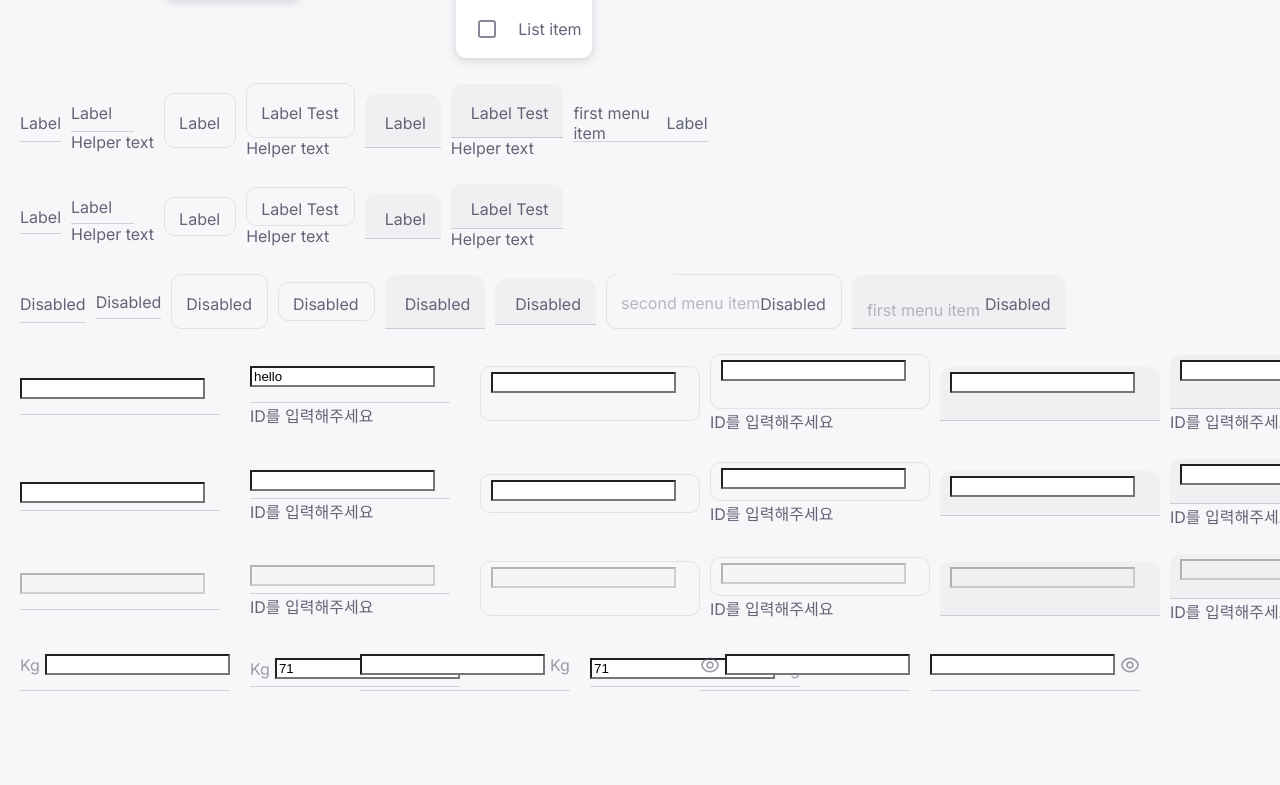
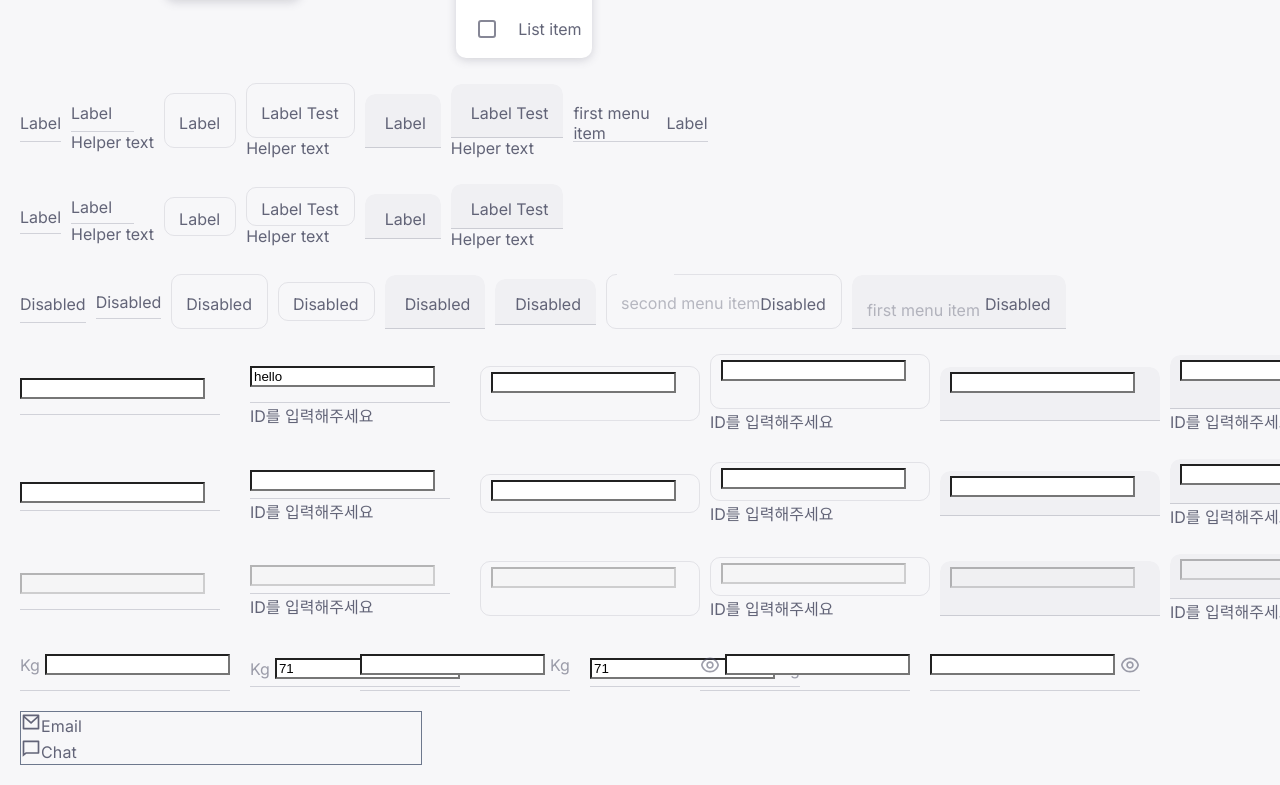
Before and after one commit to HaJaehyeong/template, a Next.js app: page / in a window 1280 px wide. Shown: the part 2810-3595 px from the top of the page. Before the commit the page ends 3521 px from the top, so only its background shows below. Built offline with nearby package versions, Linux system fonts and the light colour scheme.

Commit message:
add ui component: list item

```diff
--- a/src/app/page.tsx
+++ b/src/app/page.tsx
@@ -3,6 +3,7 @@ import UiButtonGroupSplit from '@/ui/button-group-split/button-group-split';
 import UiButtonGroup from '@/ui/button-group/button-group';
 import UiButton from '@/ui/button/button';
 import UiCheckBox from '@/ui/checkbox/checkbox';
+import UiListItem from '@/ui/list-item/list-item';
 import UiMenuItem from '@/ui/menu-item/menu-item';
 import UiRadioGroup from '@/ui/radio-group/radio-group';
 import UiRadio from '@/ui/radio/radio';
@@ -14,7 +15,7 @@ import UiTextField from '@/ui/text-field/text-field';
 import UiToggleButtonGroup from '@/ui/toggle-button-group/toggle-button-group';
 import UiToggleButton from '@/ui/toggle-button/toggle-button';
 import UiTransferList from '@/ui/transfer-list/transfer-list';
-import { RiEyeLine, RiEyeOffLine, RiHeartFill, RiHeartLine } from '@remixicon/react';
+import { RiChat4Line, RiEyeLine, RiEyeOffLine, RiHeartFill, RiHeartLine, RiMailLine } from '@remixicon/react';
 import { useState } from 'react';
 import styles from './page.module.scss';
 
@@ -801,6 +802,12 @@ const Home: React.FC = () => {
           }
         />
       </div>
+      <div
+        style={{ display: 'flex', flexDirection: 'column', border: 'solid 1px var(--secondary-main)', width: '400px' }}
+      >
+        <UiListItem icon={RiMailLine} name="Email" />
+        <UiListItem icon={RiChat4Line} name="Chat" />
+      </div>
     </div>
   );
 };
--- a/src/styles/typography.scss
+++ b/src/styles/typography.scss
@@ -48,9 +48,10 @@ h6 {
 }
 
 .body1 {
-  font-size: 14px;
+  font-size: 16px;
   line-height: 24px;
   font-weight: 400;
+  letter-spacing: 0.15px;
 }
 
 .body2 {
--- /dev/null
+++ b/src/ui/list-item/list-item.module.scss
@@ -0,0 +1,20 @@
+.list-item-wrapper {
+  display: flex;
+  flex-direction: row;
+  align-items: center;
+  gap: 8px;
+
+  margin: 0 12px 2px;
+  padding: 8px 12px 8px 16px;
+  width: calc(100% - 52px);
+  height: 26px;
+
+  border-radius: 8px;
+  color: var(--text-primary);
+
+  cursor: pointer;
+
+  &:hover {
+    background-color: var(--action-hover);
+  }
+}
--- /dev/null
+++ b/src/ui/list-item/list-item.tsx
@@ -0,0 +1,18 @@
+import { RemixiconComponentType } from '@remixicon/react';
+import styles from './list-item.module.scss';
+
+type UiListItemProps = {
+  icon?: RemixiconComponentType;
+  name: string;
+};
+
+const UiListItem: React.FC<UiListItemProps> = ({ icon: Icon, name }) => {
+  return (
+    <div className={styles.listItemWrapper}>
+      {Icon && <Icon size={20} color="var(--text-primary)" />}
+      <span className="body1">{name}</span>
+    </div>
+  );
+};
+
+export default UiListItem;
--- a/src/ui/text-field/text-field.tsx
+++ b/src/ui/text-field/text-field.tsx
@@ -12,8 +12,8 @@ type UiTextFieldProps = {
   isError?: boolean;
   disabled?: boolean;
   defaultValue?: string;
-  fieldPrefix?: React.ReactNode | RemixiconComponentType | string;
-  fieldSuffix?: React.ReactNode | RemixiconComponentType | string;
+  fieldPrefix?: React.ReactNode | string;
+  fieldSuffix?: React.ReactNode | string;
 } & InputHTMLAttributes<HTMLInputElement>;
 
 const UiTextField: React.FC<UiTextFieldProps> = ({
```
Also changed, not shown: src/app/(sample)/how-to-use/_components/navigation/navigation.module.scss (added), src/app/(sample)/how-to-use/_components/navigation/navigation.tsx (added).
